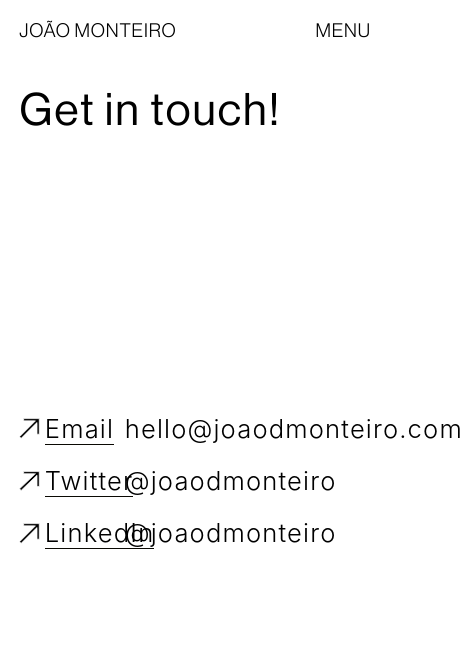
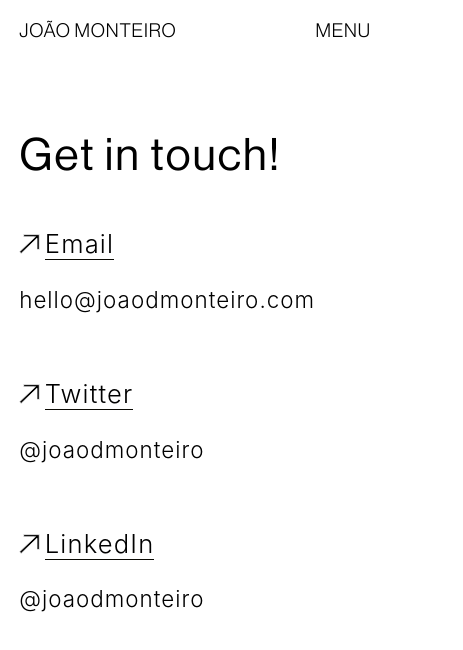
Before and after one commit to joaodmonteiro/portfolio, a Next.js app: page /Contact in a window 390 px wide. Shown: the top 650 px of the page, 463 px wide, since content can reach past the window. Built offline with nearby package versions, Linux system fonts and the light colour scheme.

Commit message:
contact page mobile layout

```diff
--- a/pages/Contact.tsx
+++ b/pages/Contact.tsx
@@ -13,7 +13,7 @@ const Contact: NextPage = () => {
               <div>Email</div>
             </div>
           </a>
-          <div>hello@joaodmonteiro.com</div>
+          <div className={styles.at}>hello@joaodmonteiro.com</div>
         </div>
 
         <div className={styles.link_item}>
@@ -26,7 +26,7 @@ const Contact: NextPage = () => {
               <div>Twitter</div>
             </div>
           </a>
-          <div>@joaodmonteiro</div>
+          <div className={styles.at}>@joaodmonteiro</div>
         </div>
 
         <div className={styles.link_item}>
@@ -39,7 +39,7 @@ const Contact: NextPage = () => {
               <div>LinkedIn</div>
             </div>
           </a>
-          <div>@joaodmonteiro</div>
+          <div className={styles.at}>@joaodmonteiro</div>
         </div>
       </div>
     </div>
--- a/styles/Contact.module.scss
+++ b/styles/Contact.module.scss
@@ -50,3 +50,36 @@
         }
     }
 }
+
+@media (max-width: 600px) {
+    .container {
+
+        h1 {
+            margin-top: 1.6em;
+        }
+
+        .links_container {
+            gap: $fs-huge;
+            justify-content: flex-start;
+            margin-top: $fs-huge;
+            .link_item {
+                grid-template-columns: 1fr;
+                gap: 1em;
+                a {
+                    .link {
+                        font-size: $fs-vbig;
+                        letter-spacing: calc($fs-vbig * $ls-normal);
+                        img {
+                            height: calc($fs-vbig * 0.8);
+                        }
+                    }
+                }
+
+                .at {
+                    font-size: $fs-big;
+                    letter-spacing: calc($fs-big * $ls-normal);
+                }
+            }
+        }
+    }
+}
```
